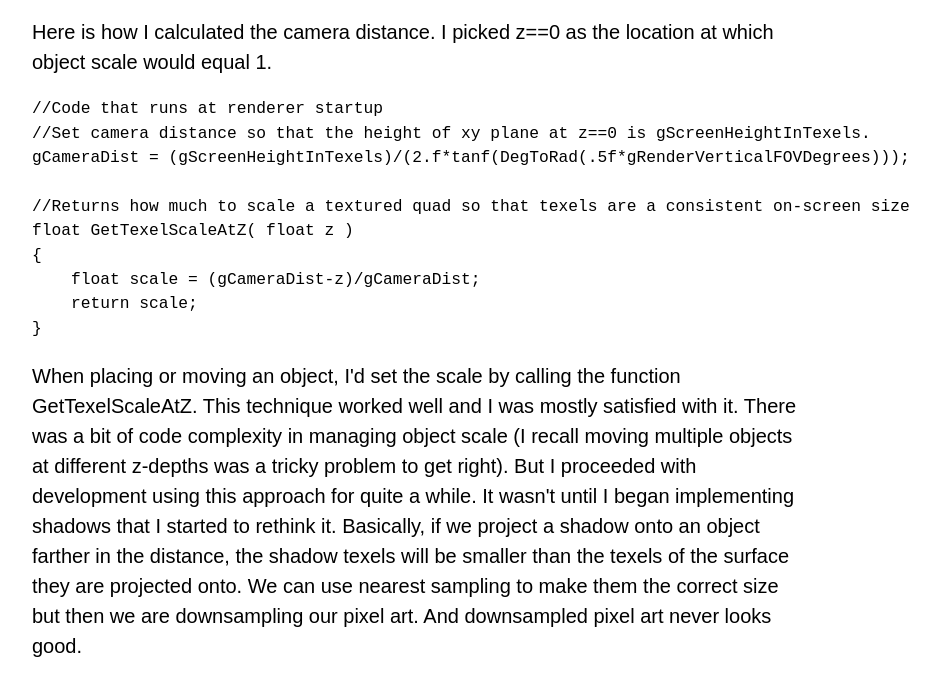
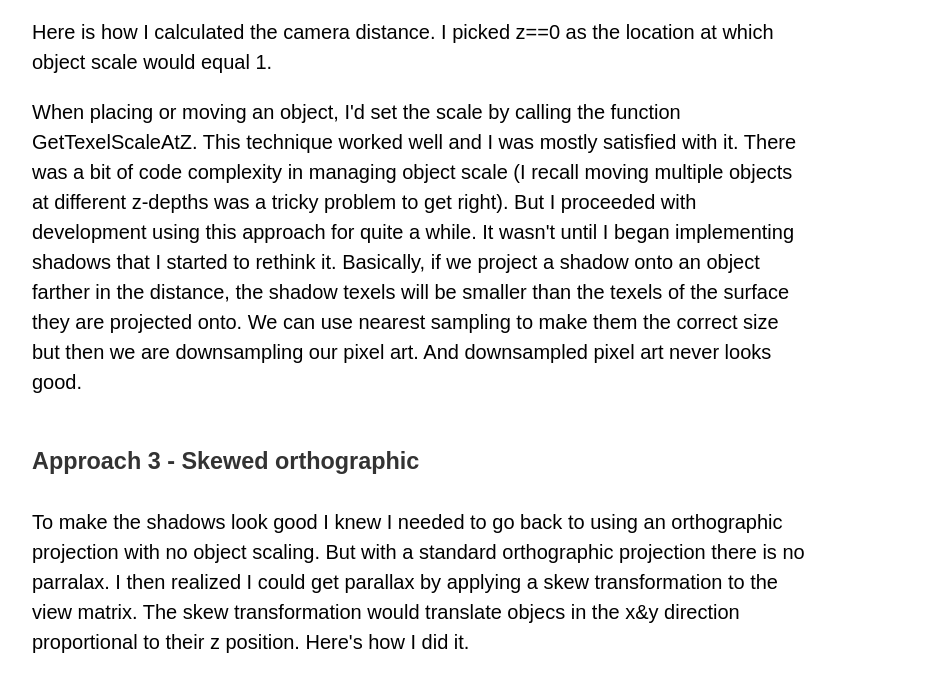
Before and after one commit to podbaydoors/podbaydoors.github.io, a plain HTML site: page Articles/1 - Hi-Bit Pixel Art Renderer - Part 1/index.html in a window 1280 px wide. Shown: the part 4764-5438 px from the top of the page, without its empty margins (218-1158 px from the left). Drawn offline with Linux system fonts and the light colour scheme; a web font is replaced by a local one.

Commit message:
removed code from markdown to see if that is causing issues on ipad

```diff
--- a/Articles/1 - Hi-Bit Pixel Art Renderer - Part 1/index.html
+++ b/Articles/1 - Hi-Bit Pixel Art Renderer - Part 1/index.html
@@ -53,17 +53,6 @@
 
 <p>With this approach the camera can move in x and y but must be fixed in z. Moving in z will cause closer objects to scale up/down faster than objects farther away. This will break the consitent texel size goal.</p>
 <p>Here is how I calculated the camera distance. I picked z==0 as the location at which object scale would equal 1.</p>
-<pre><code>//Code that runs at renderer startup
-//Set camera distance so that the height of xy plane at z==0 is gScreenHeightInTexels.
-gCameraDist = (gScreenHeightInTexels)/(2.f*tanf(DegToRad(.5f*gRenderVerticalFOVDegrees)));
-
-//Returns how much to scale a textured quad so that texels are a consistent on-screen size
-float GetTexelScaleAtZ( float z )
-{
-    float scale = (gCameraDist-z)/gCameraDist;
-    return scale;
-}
-</code></pre>
 <p>When placing or moving an object, I'd set the scale by calling the function GetTexelScaleAtZ. This technique worked well and I was mostly satisfied with it. There was a bit of code complexity in managing object scale (I recall moving multiple objects at different z-depths was a tricky problem to get right). But I proceeded with development using this approach for quite a while. It wasn't until I began implementing shadows that I started to rethink it. Basically, if we project a shadow onto an object farther in the distance, the shadow texels will be smaller than the texels of the surface they are projected onto. We can use nearest sampling to make them the correct size but then we are downsampling our pixel art. And downsampled pixel art never looks good.</p>
 <h3>Approach 3 - Skewed orthographic</h3>
 <p>To make the shadows look good I knew I needed to go back to using an orthographic projection with no object scaling. But with a standard orthographic projection there is no parralax. I then realized I could get parallax by applying a skew transformation to the view matrix. The skew transformation would translate objecs in the x&amp;y direction proportional to their z position. Here's how I did it.</p>
```
Also changed, not shown: 1 other file.
